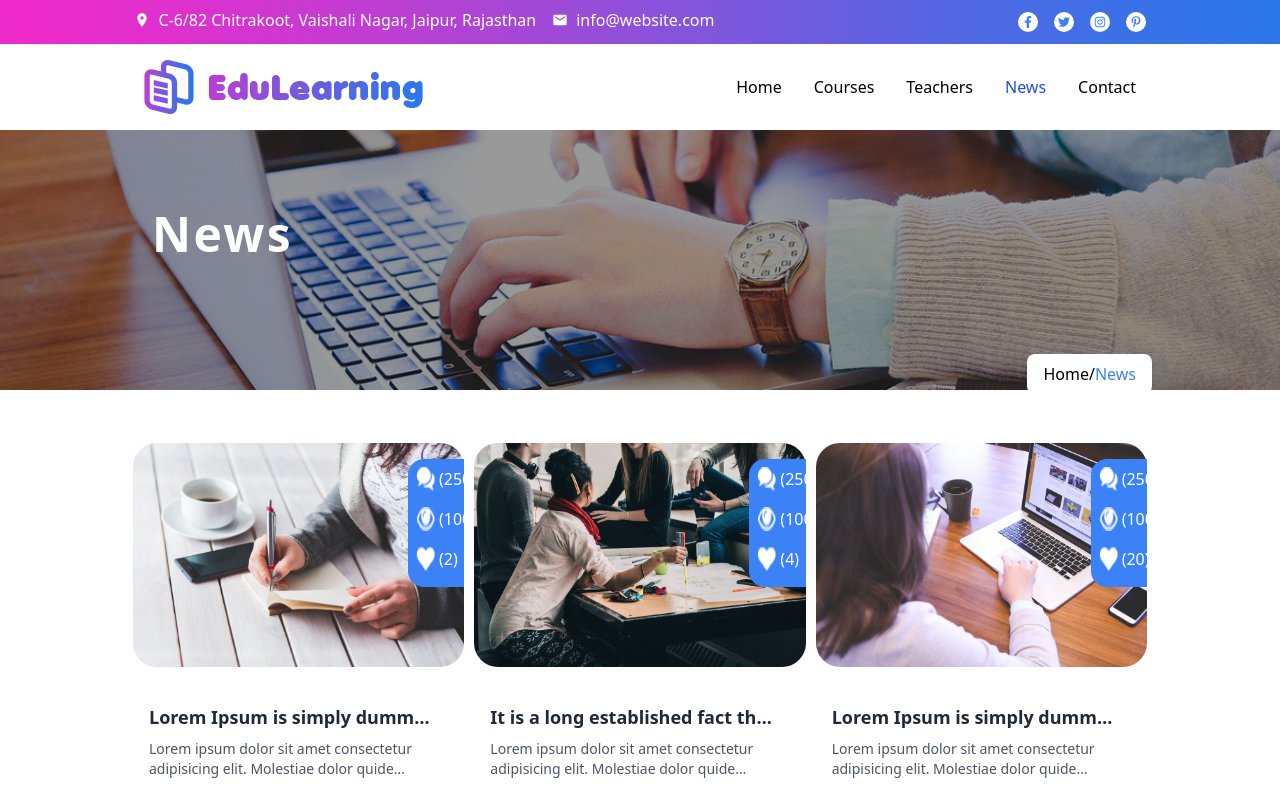
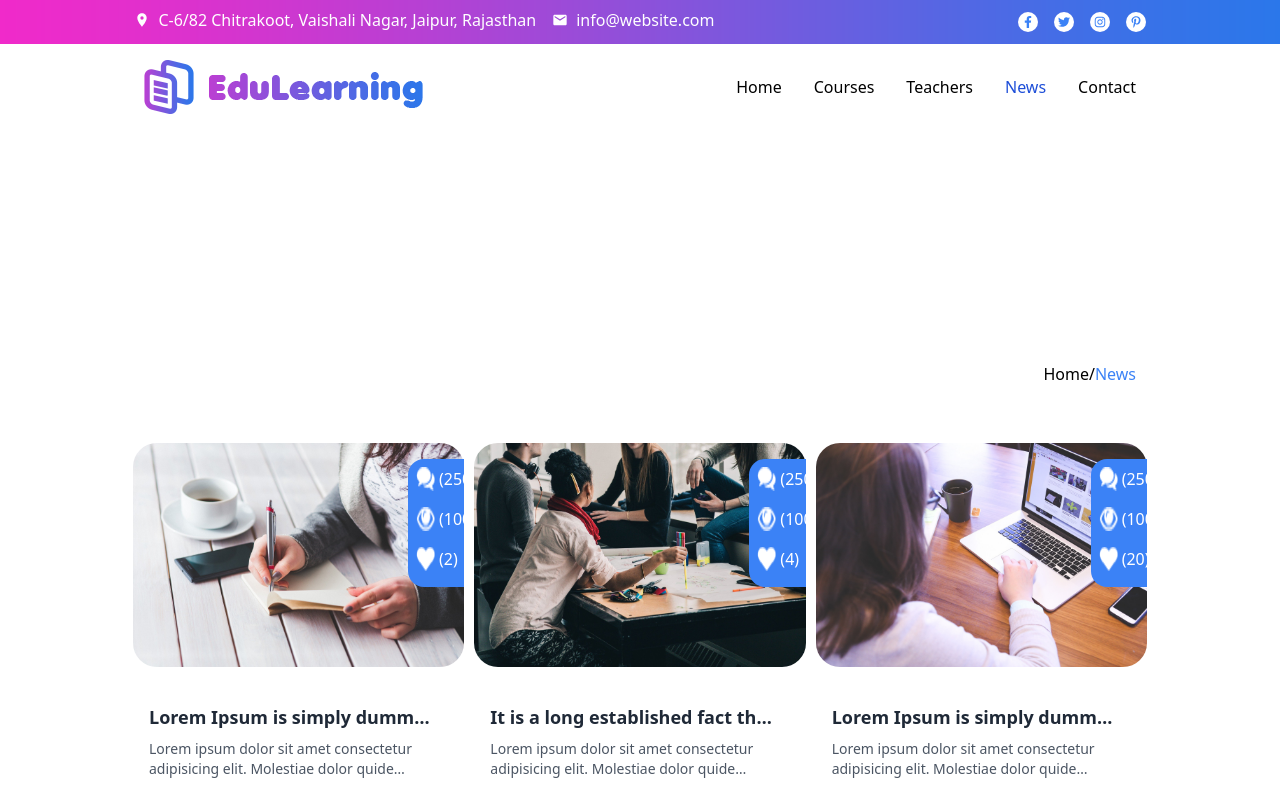
Before and after one commit to NitikaPrithwani/EduLearning, a Next.js app: page /news in a window 1280 px wide. Shown: the top 793 px of the page. Built offline with nearby package versions, Linux system fonts and the light colour scheme.

Commit message:
Deploy EduLearning

```diff
--- a/app/components/HeroSection/HeroSection.jsx
+++ b/app/components/HeroSection/HeroSection.jsx
@@ -2,7 +2,7 @@ export default function HeroSection({image, page}) {
     return (
         <>
             <div className="lg:h-[260px] h-[127px] relative" style={{
-                backgroundImage: `url(${image})`,
+                // backgroundImage: `url(${image})`,
                 backgroundSize: 'cover'
             }}>
                 <p className=" text-white text-3xl lg:text-5xl font-bold tracking-wider lg:w-4/5 lg:mx-10 float-start ps-7 pt-8 lg:ps-28 lg:pt-20">{page}</p>
```
